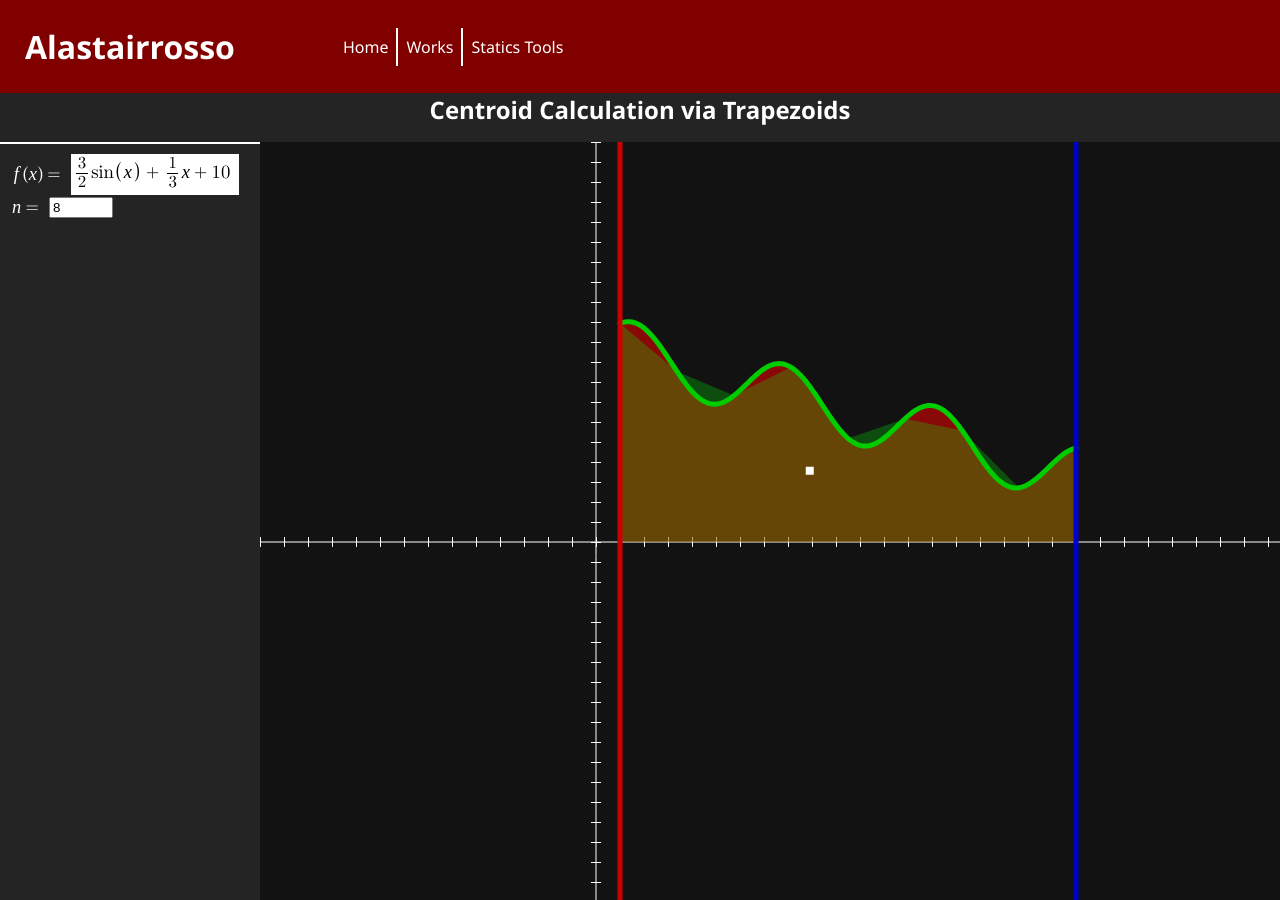
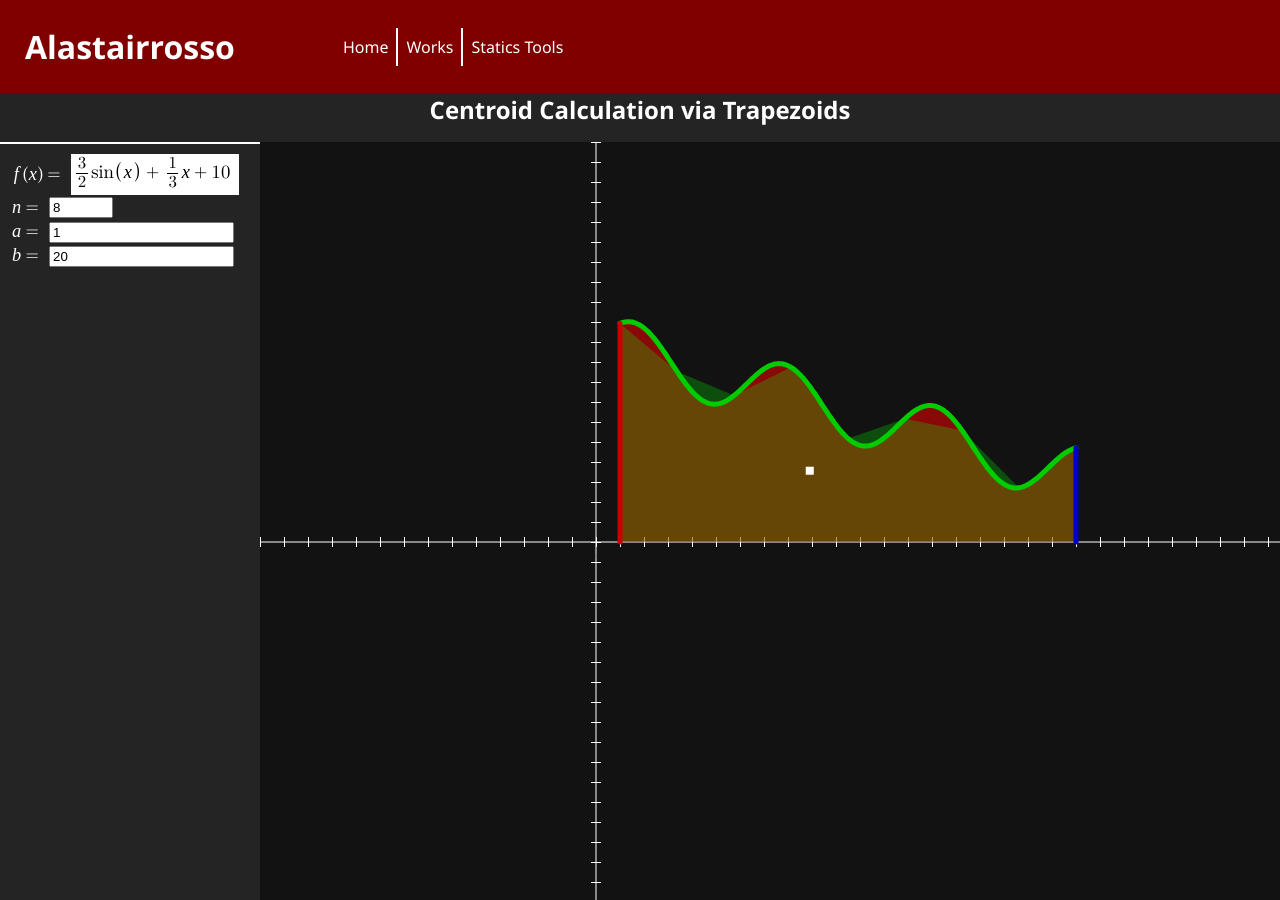
Before and after one commit to alastairrosso/alastairrosso.github.io, a Jekyll site: the page built from works/work_3/work_3.html, in a window 1280 px wide. Built offline with Jekyll 4.4.1, drawn with Linux system fonts in a browser that asks for light colours; nearby versions of some CDN libraries.

Commit message:
W3: Add a and b function bounds to UI

```diff
--- a/works/work_3/work_3.html
+++ b/works/work_3/work_3.html
@@ -16,7 +16,13 @@ title: Centroid Calculation via Trapezoids
             <br>
 
             <label for="n-value"><span id="n-equals">n=</span></label>
-            <input type="number" id="n-value" name="n-value" min="1" max="100" />
+            <input type="number" id="n-value" name="n-value" min="1" max="100" step="1" />
+            <br>
+            <label for="a-value"><span id="a-equals">a=</span></label>
+            <input type="number" id="a-value" name="a-value" />
+            <br>
+            <label for="b-value"><span id="b-equals">b=</span></label>
+            <input type="number" id="b-value" name="b-value" />
         </div>
         <canvas id="myCanvas" oncontextmenu="return false;"></canvas>
     </div>
--- a/works/work_3/work_3.js
+++ b/works/work_3/work_3.js
@@ -17,17 +17,36 @@ const X_MAX = (cnv.width - ORIGIN_X) / X_SCALE;
 const Y_MIN = -ORIGIN_Y / Y_SCALE;
 const Y_MAX = (cnv.height - ORIGIN_Y) / Y_SCALE;
 
-// example function with bounds [a, b]
-a = 1;
-b = 20;
+// example function
 f = x => 1.5*Math.sin(x) - (1/3)*x + 10.0;
 // f = x => 10*Math.pow(Math.E, -0.07*x);
 
 // n trapezoids to draw under curve
 const n_value = document.getElementById("n-value");
-n = n_value.value = 8; // default value
+n = n_value.valueAsNumber = 8; // default value
 n_value.addEventListener("input", (e) => {
-    n = e.target.value;
+    n = e.target.valueAsNumber;
+    update();
+});
+
+// function bounds [a, b]
+const a_value = document.getElementById("a-value");
+a = a_value.valueAsNumber = 1;
+const b_value = document.getElementById("b-value");
+b = b_value.valueAsNumber = 20;
+
+a_value.addEventListener("input", (e) => {
+    if (e.target.valueAsNumber < b)
+        a = e.target.valueAsNumber;
+    else
+        a_value.valueAsNumber = a;
+    update();
+});
+b_value.addEventListener("input", (e) => {
+    if (a < e.target.valueAsNumber)
+        b = e.target.valueAsNumber;
+    else
+        b_value.valueAsNumber = b;
     update();
 });
 
@@ -128,7 +147,7 @@ function drawCentroid(x_bar, y_bar, color) {
     ctx.fillRect(px_bar-4, py_bar-4, 8, 8);
 }
 
-function drawFArea(a, b, color) {
+function drawFArea(f, a, b, color) {
     ctx.fillStyle = color;
     ctx.beginPath();
     ctx.moveTo(ORIGIN_X + X_SCALE*a, ORIGIN_Y + Y_SCALE*-f(a));
@@ -142,7 +161,7 @@ function drawFArea(a, b, color) {
     ctx.fill();
 }
 
-function drawF(a, b, color) {
+function drawF(f, a, b, color) {
     ctx.strokeStyle = color;
     ctx.beginPath();
     ctx.moveTo(ORIGIN_X + X_SCALE*a, ORIGIN_Y + Y_SCALE*-f(a));
@@ -156,16 +175,16 @@ function drawF(a, b, color) {
     ctx.stroke();
 }
 
-function drawVLine(x, color) {
+function drawVLine(f, x, color) {
     ctx.strokeStyle = color;
     ctx.beginPath();
-    ctx.moveTo(ORIGIN_X + X_SCALE*x, 0);
+    ctx.moveTo(ORIGIN_X + X_SCALE*x, ORIGIN_Y);
     ctx.lineWidth = 5;
-    ctx.lineTo(ORIGIN_X + X_SCALE*x, cnv.height);
+    ctx.lineTo(ORIGIN_X + X_SCALE*x, ORIGIN_Y - Y_SCALE*f(x));
     ctx.stroke();
 }
 
-function drawTraps(a, b, n, color) {
+function drawTraps(f, a, b, n, color) {
     ctx.fillStyle = color;
     ctx.beginPath();
     ctx.moveTo(ORIGIN_X + X_SCALE*a, ORIGIN_Y + Y_SCALE*-f(a));
@@ -186,11 +205,11 @@ function render() {
     drawAxes();
     drawMarks("#ffffff");
 
-    drawFArea(a, b, "rgba(255, 0, 0, 0.5)");
-    drawTraps(a, b, n, "rgba(0, 255, 0, 0.25)");
-    drawF(a, b, "#00cc00");
-    drawVLine(a, "#cc0000");
-    drawVLine(b, "#0000cc");
+    drawFArea(f, a, b, "rgba(255, 0, 0, 0.5)");
+    drawTraps(f, a, b, n, "rgba(0, 255, 0, 0.25)");
+    drawF(f, a, b, "#00cc00");
+    drawVLine(f, a, "#cc0000");
+    drawVLine(f, b, "#0000cc");
 
     let cent = centroid(f, a, b, n);
     drawCentroid(cent[0], cent[1], "#ffffff");
```
Also changed, not shown: other parts of works/work_3/work_3.html (+4 -0 lines).
